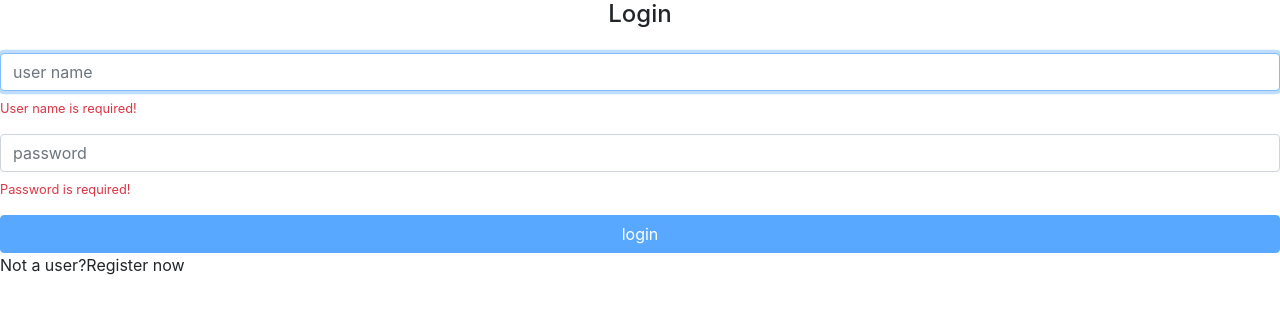
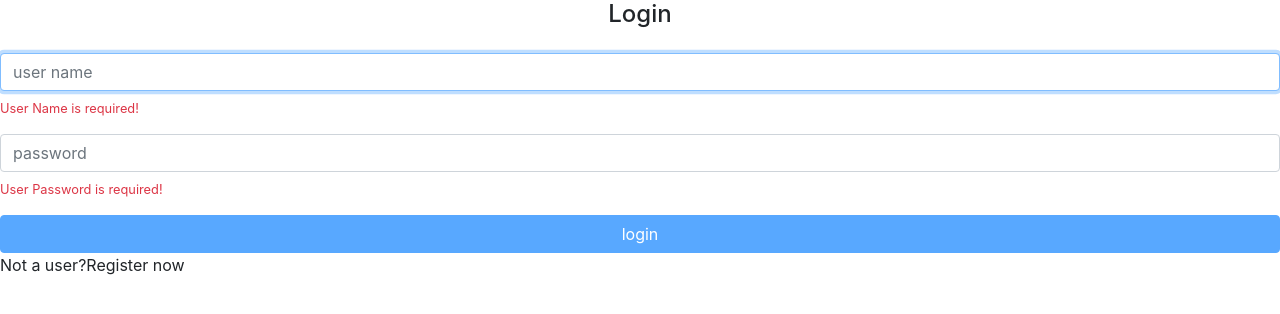
Before and after one commit to IsraelLima25/PortalFotosAngular, an Angular app: page /#/ in a window 1280 px wide. Shown: the top 314 px of the page. Built offline with nearby package versions, Linux system fonts and the light colour scheme.

Commit message:
Componentizando mensagens de validacao login usuario

```diff
--- a/src/app/home/home.module.ts
+++ b/src/app/home/home.module.ts
@@ -4,6 +4,7 @@ import { SignupComponent } from "./signup/signup.component";
 import { CommonModule } from "@angular/common";
 import { HomeComponent } from "./home.component";
 import { ReactiveFormsModule } from "@angular/forms";
+import { VMessagesModule } from "src/shared/components/vmessage/vmessages/vmessages.module";
 
 @NgModule({
     declarations:[
@@ -13,7 +14,8 @@ import { ReactiveFormsModule } from "@angular/forms";
     ],
     imports:[
         CommonModule,
-        ReactiveFormsModule
+        ReactiveFormsModule,
+        VMessagesModule
 
     ],
     providers:[]
--- a/src/app/home/signin/signin.component.html
+++ b/src/app/home/signin/signin.component.html
@@ -4,16 +4,18 @@
 
     <div class="form-group">
         <input class="form-control" formControlName="userName" placeholder="user name" autofocus>
-        <small class="text-danger d-block mt-2" *ngIf="loginForm.get('userName').errors?.required">
-            User name is required!
-        </small>
+        <portal-vmessages
+        *ngIf="loginForm.get('userName').errors?.required"
+        text = "User Name is required!">
+        </portal-vmessages>
     </div>
 
     <div class="form-group">
         <input type="password" formControlName="password" class="form-control" placeholder="password">
-        <small class="text-danger d-block mt-2" *ngIf="loginForm.get('password').errors?.required">
-            Password is required!
-        </small>
+        <portal-vmessages
+        *ngIf="loginForm.get('password').errors?.required"
+        text = "User Password is required!">
+        </portal-vmessages>
     </div>
 
     <button type="submit" [disabled] = "loginForm.invalid" class="btn btn-primary btn-block">login</button>
--- /dev/null
+++ b/src/shared/components/vmessage/vmessages/vmessages.component.html
@@ -0,0 +1 @@
+<small class="text-danger d-block mt-2">{{ text }}</small>
--- /dev/null
+++ b/src/shared/components/vmessage/vmessages/vmessages.component.ts
@@ -0,0 +1,17 @@
+import { Component, OnInit, Input } from '@angular/core';
+
+@Component({
+  selector: 'portal-vmessages',
+  templateUrl: './vmessages.component.html',
+  styleUrls: ['./vmessages.component.css']
+})
+export class VmessagesComponent implements OnInit {
+
+  @Input() text = '';
+
+  constructor() { }
+
+  ngOnInit() {
+  }
+
+}
```
Also changed, not shown: src/shared/components/vmessage/vmessages/vmessages.module.ts (added, +10 -0 lines), src/shared/components/vmessage/vmessages/vmessages.component.css (added), 1 other file (tests, documents, lock files or other folders).
